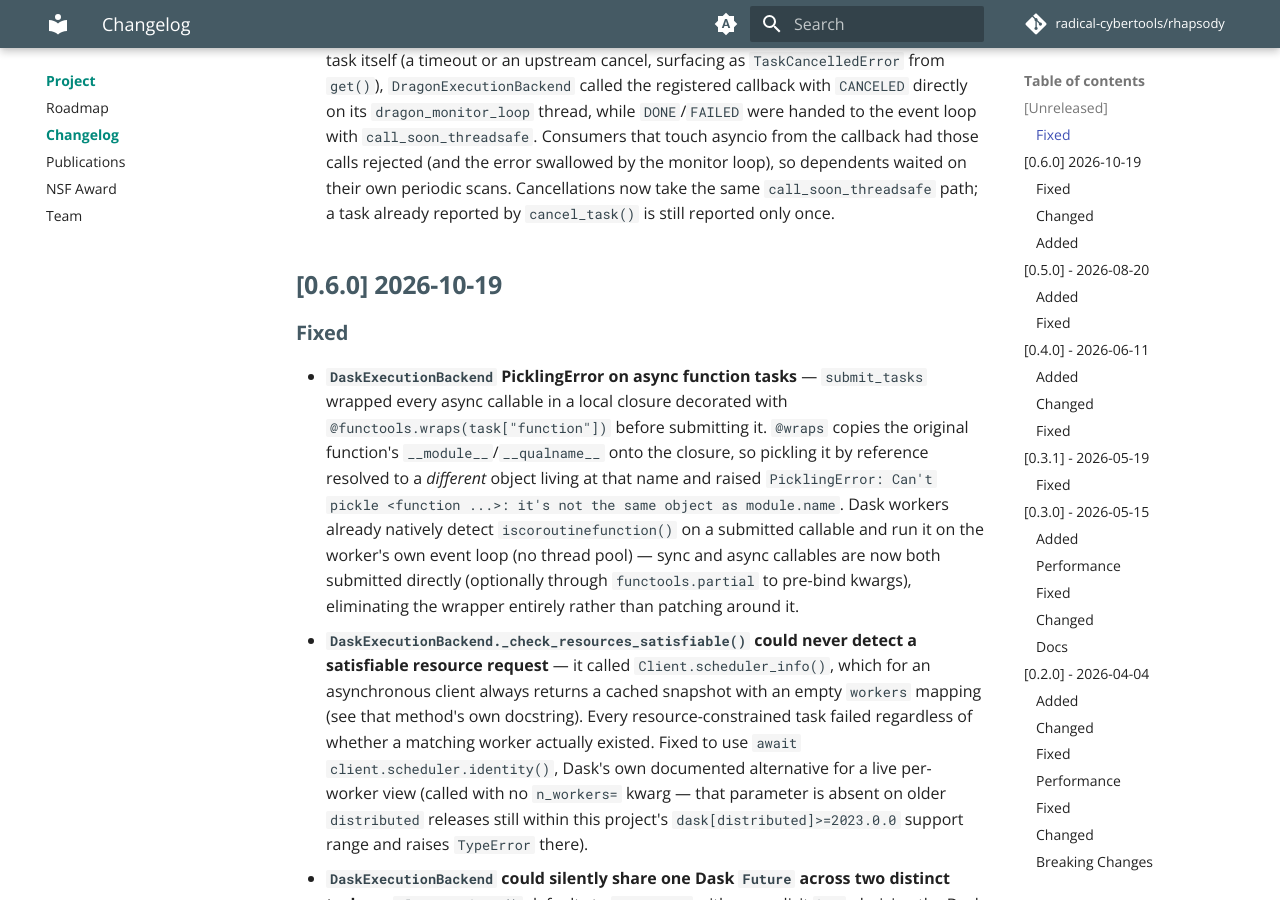
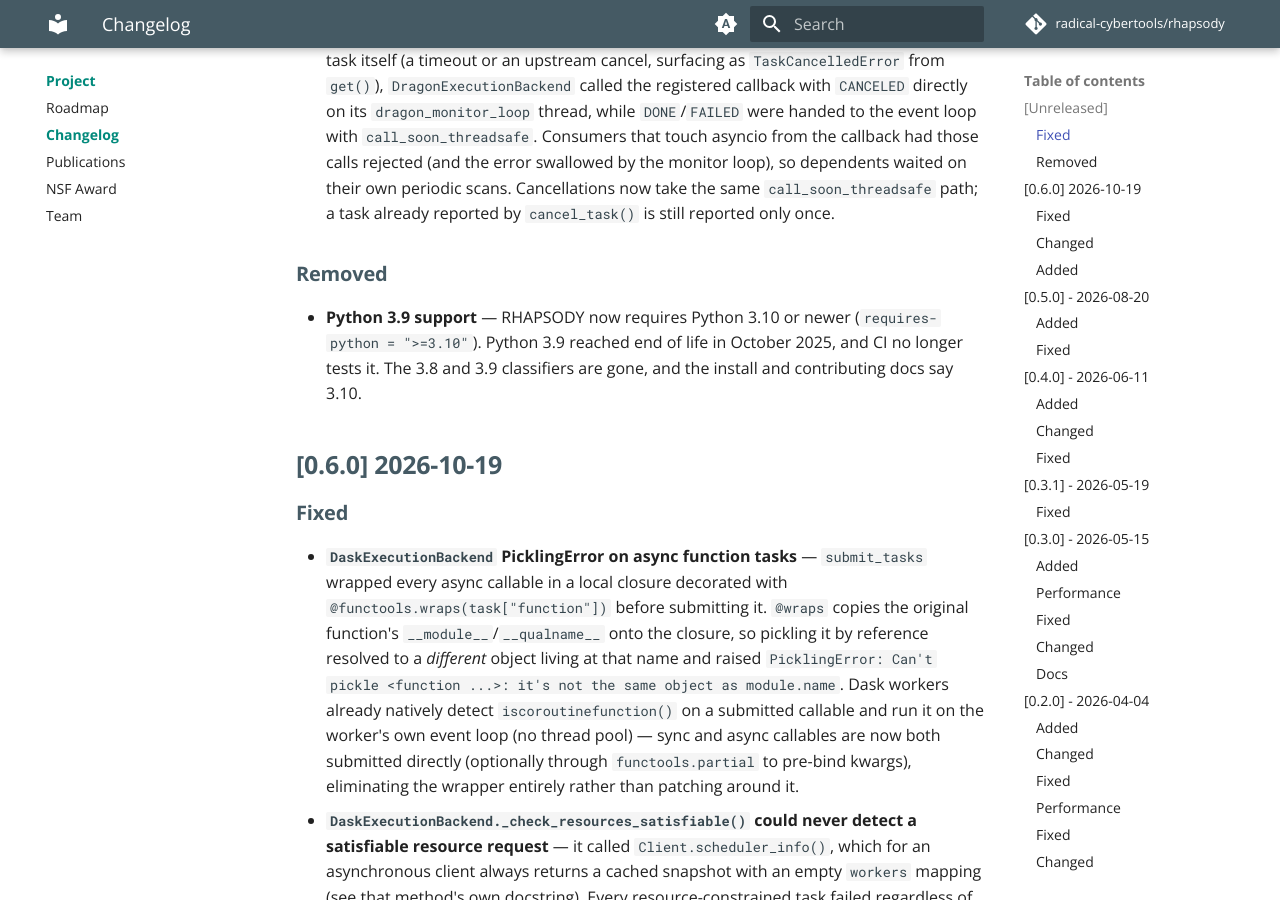
Before and after one commit to radical-cybertools/rhapsody, an MkDocs documentation site: the page built from docs/changelogs.md, in a window 1280 px wide and 900 px high, scrolled down 541 px. Built offline with MkDocs 1.6.1 and Material for MkDocs 9.7.7, drawn with Linux system fonts in a browser that asks for light colours; comment, search, counter and statistics services are not loaded.

Commit message:
Drop Python 3.9
RHAPSODY now requires Python 3.10 or newer. Python 3.9 reached end of
life in October 2025, and setup-python has no 3.9 for the ubuntu-26.04
runners that ubuntu-latest now gives.

- pyproject.toml: requires-python >=3.10, no 3.8 or 3.9 classifier, and
  mypy's python_version is 3.10.
- tox.ini: no py39 environment or gh-actions mapping.
- ci.yml: no 3.9 row in the tests matrix.
- docs/getting-started/installation.md (it said 3.8) and
  docs/contributing.md: Python 3.10 or higher.
- CHANGELOG: an Unreleased Removed entry.

Ruff's target-version stays py39. At py310, Ruff 0.13.1 flags 39 lines
in 20 files (UP035, UP045, B905), and every open PR that touches them
would then fail pre-commit on its merge with main.

Co-Authored-By: Claude Opus 5.5 <noreply@anthropic.com>

```diff
--- a/CHANGELOG.md
+++ b/CHANGELOG.md
@@ -25,6 +25,13 @@
   dependents waited on their own periodic scans. Cancellations now take the
   same `call_soon_threadsafe` path; a task already reported by `cancel_task()`
   is still reported only once.
+
+### Removed
+
+- **Python 3.9 support** — RHAPSODY now requires Python 3.10 or newer
+  (`requires-python = ">=3.10"`). Python 3.9 reached end of life in October
+  2025, and CI no longer tests it. The 3.8 and 3.9 classifiers are gone, and
+  the install and contributing docs say 3.10.
 
 ## [0.6.0] 2026-10-19
 
--- a/pyproject.toml
+++ b/pyproject.toml
@@ -22,8 +22,6 @@ keywords = [
 classifiers = [
     "License :: OSI Approved :: MIT License",
     "Programming Language :: Python :: 3",
-    "Programming Language :: Python :: 3.8",
-    "Programming Language :: Python :: 3.9",
     "Programming Language :: Python :: 3.10",
     "Programming Language :: Python :: 3.11",
     "Programming Language :: Python :: 3.12",
@@ -34,7 +32,7 @@ classifiers = [
     "Intended Audience :: Developers",
 ]
 readme = "README.md"
-requires-python = ">=3.9"
+requires-python = ">=3.10"
 dependencies = [
     "pydantic>=2.0.0",
     "typeguard>=4.0.0",
@@ -183,7 +181,7 @@ skip-magic-trailing-comma = false
 line-ending = "auto"
 
 [tool.mypy]
-python_version = "3.9"
+python_version = "3.10"
 warn_return_any = true
 warn_unused_configs = true
 disallow_untyped_defs = false
```
Also changed, not shown: docs/contributing.md (+1 -1 lines), docs/getting-started/installation.md (+1 -1 lines), 2 other files.
